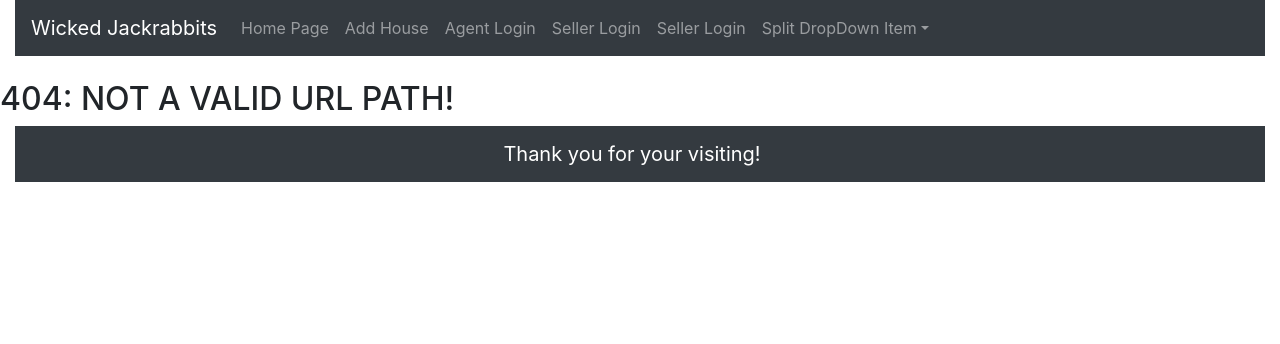
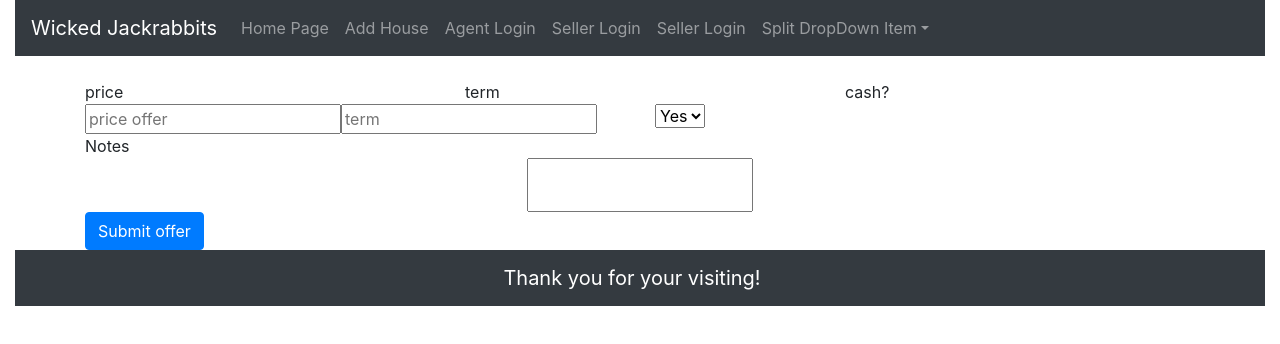
Before and after one commit to KKaraman/wickedJackrabbits, a React (Create React App) app: page /createoffer in a window 1280 px wide. Before the commit this address led to /404. Shown: the top 344 px of the page. Built offline with nearby package versions, Linux system fonts and the light colour scheme.

Commit message:
create offer page made, curating routes to pages currently

```diff
--- a/src/App.js
+++ b/src/App.js
@@ -12,7 +12,7 @@ import PageTwo from "./pages/pagetwo";
 import PageThree from "./pages/pagethree";
 import homeDetails from "./components/pages/clickedHome"
 import addHome from "./pages/addHome"
-
+import createOffer from "./components/pages/createOffer/createOffer"
 
 // different components
 import Wrapper from "./components/Wrapper"
@@ -37,7 +37,7 @@ function App() {
             <Route exact path="/three" component={ PageThree } />
             <Route exact path="/homedetails" component={ homeDetails } />
             <Route exact path="/addhome" component={ addHome } />
-            {/* <Route exact path="/createoffer" component={ createOffer } /> */}
+            <Route exact path="/createoffer" component={ createOffer } />
             <Route path="/404" render={
               () => (
                 <h2>404: NOT A VALID URL PATH!</h2>
--- a/src/components/pages/clickedHome.jsx
+++ b/src/components/pages/clickedHome.jsx
@@ -57,7 +57,7 @@ const homeDetails = () => {
                 <Row>
                     <Col>
                         <div>
-                            <Button>CREATE OFFER</Button>
+                            <Button type="button" className="btn btn-primary" href="/createOffer">CREATE OFFER</Button>
                         </div>
                         <div>
                             <Button>ADD FEEDBACK</Button>
--- /dev/null
+++ b/src/components/pages/createOffer/createOffer.jsx
@@ -0,0 +1,55 @@
+import {Row, Col, Button, Container} from "react-bootstrap";
+import "bootstrap/dist/css/bootstrap.min.css";
+
+import Wrapper from "../../Wrapper";
+
+const createOffer = () => {
+    return (
+        <Wrapper>
+            <Container>
+                <Row>
+                    <Col>
+                        price
+                    </Col>
+                    <Col>
+                        term
+                    </Col>
+                    <Col>
+                        cash?
+                    </Col>
+                </Row>
+                <Row>
+                    <Col>
+                        <input className="sm-4" placeholder="price offer" type="offer"></input>
+
+                        <input className="sm-4" placeholder="term" type="term"></input>
+                    </Col>
+                    <Col>
+                        <select className="sm-4">
+                            <option value="yes">Yes</option>
+                            <option value="no">No</option>
+                        </select>
+                    </Col>
+                </Row>
+
+                <Row>
+                    <Col>
+                        Notes
+                    </Col>
+                </Row>
+                <Row>
+                    <Col>
+                        <textarea></textarea>
+                    </Col>
+                </Row>
+                <Row>
+                    <Col>
+                        <Button className="text-center justifiy-content-center">Submit offer</Button>
+                    </Col>
+                </Row>
+            </Container>
+        </Wrapper>
+    )
+}
+
+export default createOffer;
```
Also changed, not shown: 1 other file (tests, documents, lock files or other folders).
